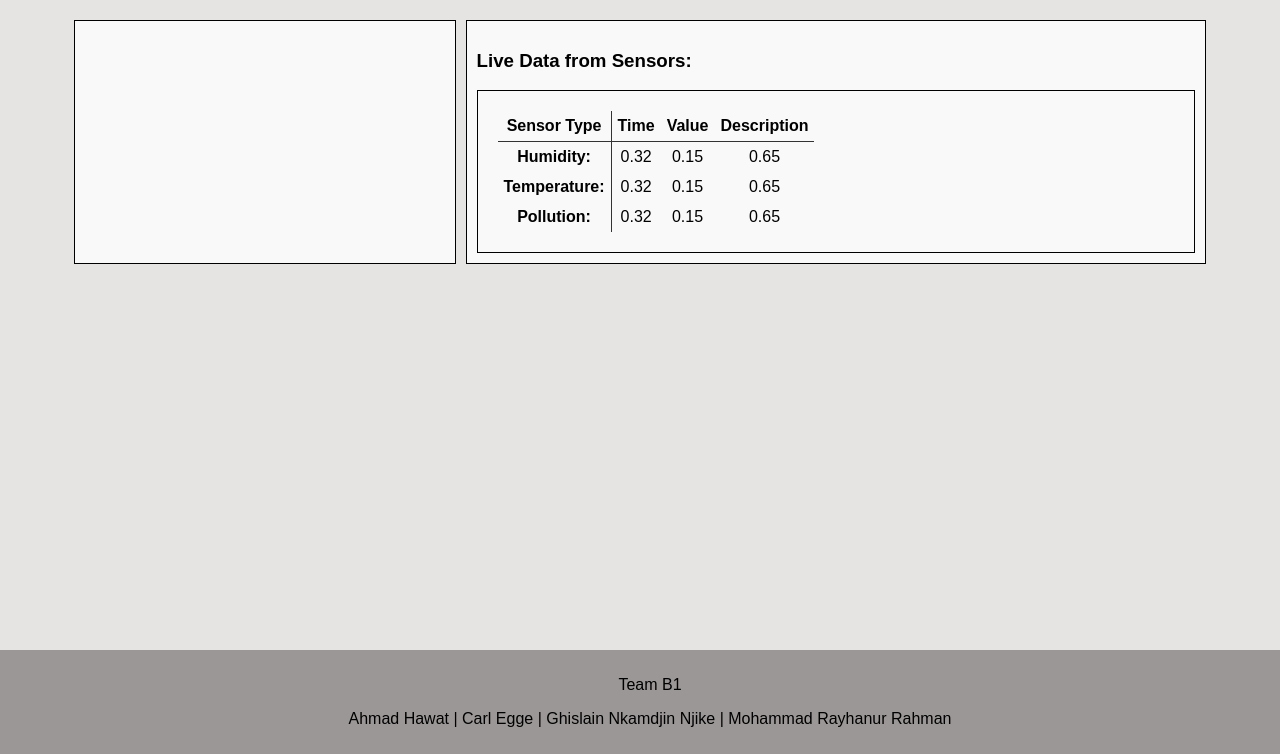
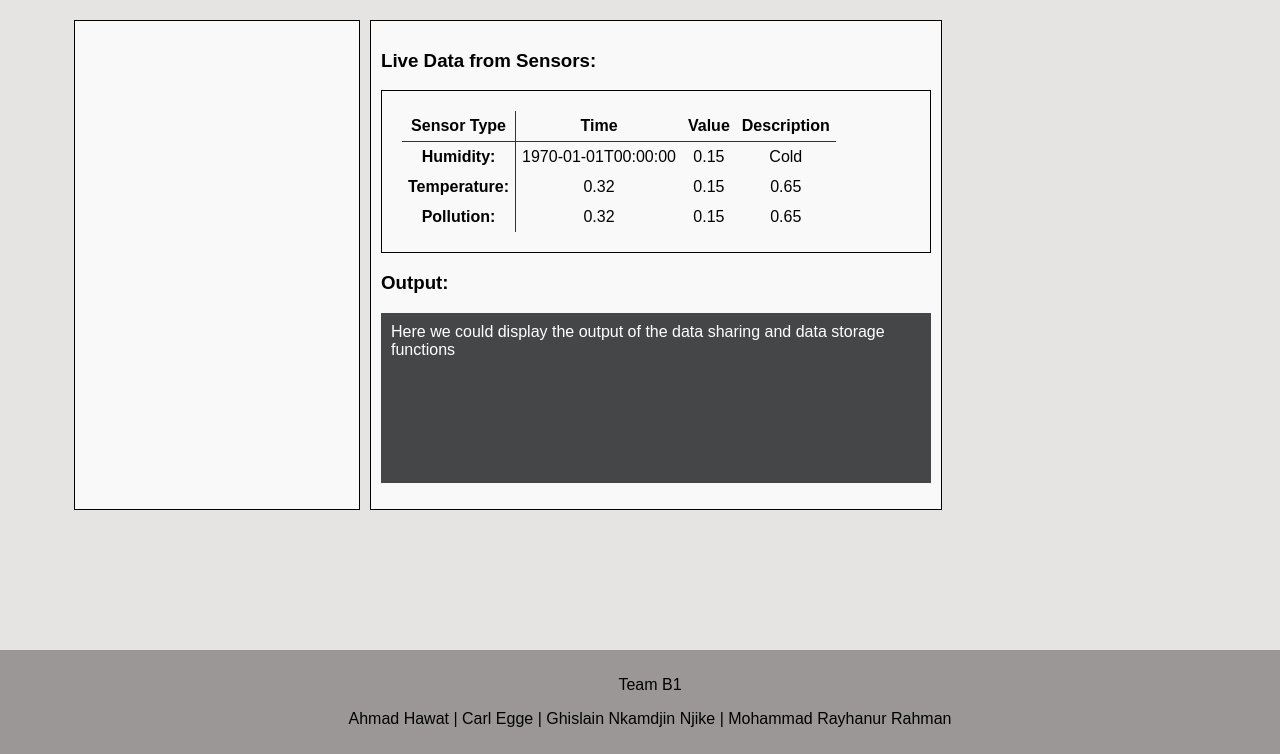
Before and after one commit to carl-egge/aic-data-storage-sharing, a Flask app: template src/templates/base.html in a window 1280 px wide. Shown: the part 46-800 px from the top of the page. Run offline with Flask 3, Linux system fonts and the light colour scheme; the template is opened without the code that fills it, so the values that code supplies are empty.

Commit message:
add dynamic output to ui and update readme

```diff
--- a/src/app.py
+++ b/src/app.py
@@ -10,6 +10,8 @@
 # Currently we store the batch size in a global variable
 # TODO: Store the batch size in a config file
 batch_size = 10
+# TODO: Don't store the shared secret in a global variable
+shared_secret = 'NaN'
 
 @app.context_processor
 def inject_load():
@@ -20,9 +22,20 @@
     '''
     load = [int(random.random() * 100) / 100 for _ in range(3)]
     return {
-        'temp': {'time': load[0], 'value': load[1], 'desc': load[2]},
+        'temp': {'time': '1970-01-01T00:00:00', 'value': load[1], 'desc': 'Cold'},
         'humi': {'time': load[0], 'value': load[1], 'desc': load[2]},
         'poll': {'time': load[0], 'value': load[1], 'desc': load[2]}
+    }
+
+
+@app.context_processor
+def inject_load():
+    '''
+    Injects the output of the data sharing and data storage functions into the template context
+    TODO: Replace with real data
+    '''
+    return {
+        'output': 'Here we could display the output of the data sharing and data storage functions'
     }
 
 
@@ -31,12 +44,42 @@
     '''
     Renders the index.html template (home page)
     '''
-    return render_template('index.html', batch_size=batch_size)
+    return render_template('index.html', batch_size=batch_size, shared_secret=shared_secret)
 
 ##########################################################################################
 # The following routes are called with POST requests from the forms on the home page
 # They are used to actually control and run the application
 # TODO: Implement the actual functionality
+
+@app.route('/store-data', methods=['POST'])
+def store_data():
+    '''
+    Stores the sensor data in the GCP instance
+    '''
+    flash('Not implemented yet')
+    # flash('Success! Data stored in GCP')
+    return redirect("/")
+
+
+@app.route('/retrieve-data', methods=['POST'])
+def retrieve_data():
+    '''
+    Retrieves the sensor data from the GCP instance
+    '''
+    flash('Not implemented yet')
+    # flash('Success! Data retrieved from GCP')
+    return redirect("/")
+
+
+@app.route('/share-data', methods=['POST'])
+def share_data():
+    '''
+    Shares the sensor data with other peer device
+    '''
+    flash('Not implemented yet')
+    # flash('Success! Data shared with other peer')
+    return redirect("/")
+
 
 @app.route('/set-batch-size', methods=['POST'])
 def set_batch_size():
@@ -72,7 +115,19 @@
     # flash('Success! Connected to GCP')
     return redirect("/")
 
+
+@app.route('/exchange-keys', methods=['POST'])
+def exchange_keys():
+    '''
+    Run asymmetric key exchange through mqtt and calculate the shared secret
+    '''
+    flash('Not implemented yet')
+    # flash('Success! Shared secret calculated')
+    return redirect("/")
+
+
 ##########################################################################################
+
 def update_load():
     '''
     Updates the sensor data every second using turbo.js
@@ -81,6 +136,7 @@
         while True:
             time.sleep(1)
             turbo.push(turbo.replace(render_template('loaddata.html'), 'sensor'))
+            turbo.push(turbo.replace(render_template('output.html'), 'output'))
 
 
 th = threading.Thread(target=update_load)
--- a/src/static/style.css
+++ b/src/static/style.css
@@ -27,6 +27,16 @@
     padding-right: 10px;
     border-right: 1px solid #333 ;
     text-align: start;
+}
+
+/**
+* OUTPUT DATA
+*/
+.output p {
+    min-height: 150px;
+    background-color: rgb(69, 70, 72);
+    color: white;
+    padding: 10px;
 }
 
 /**
--- a/src/templates/base.html
+++ b/src/templates/base.html
@@ -39,9 +39,11 @@
 			<!-- Grid with main content -->
 			<div class="grid-container">
 				<div>{% block content %}{% endblock %}</div>
-				<div>
+				<div style="max-width: 550px">
 					<h3>Live Data from Sensors:</h3>
 					{% include "loaddata.html" %}
+					<h3>Output:</h3>
+					{% include "output.html" %}
 				</div>
 			</div>
 		</main>
--- /dev/null
+++ b/src/templates/output.html
@@ -0,0 +1,3 @@
+<div id="output" class="output">
+	<p>{{ output }}</p>
+</div>
```
Also changed, not shown: src/templates/index.html (+25 -0 lines), README.md.
